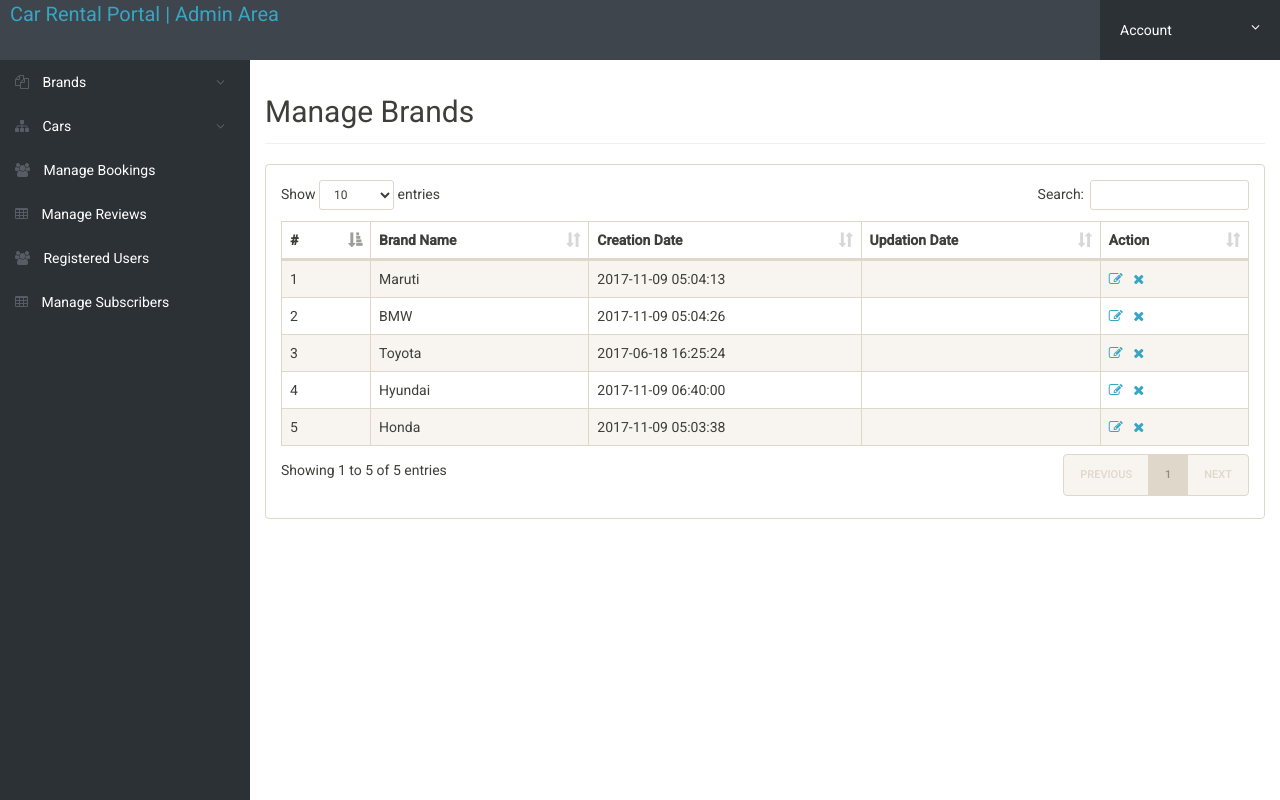
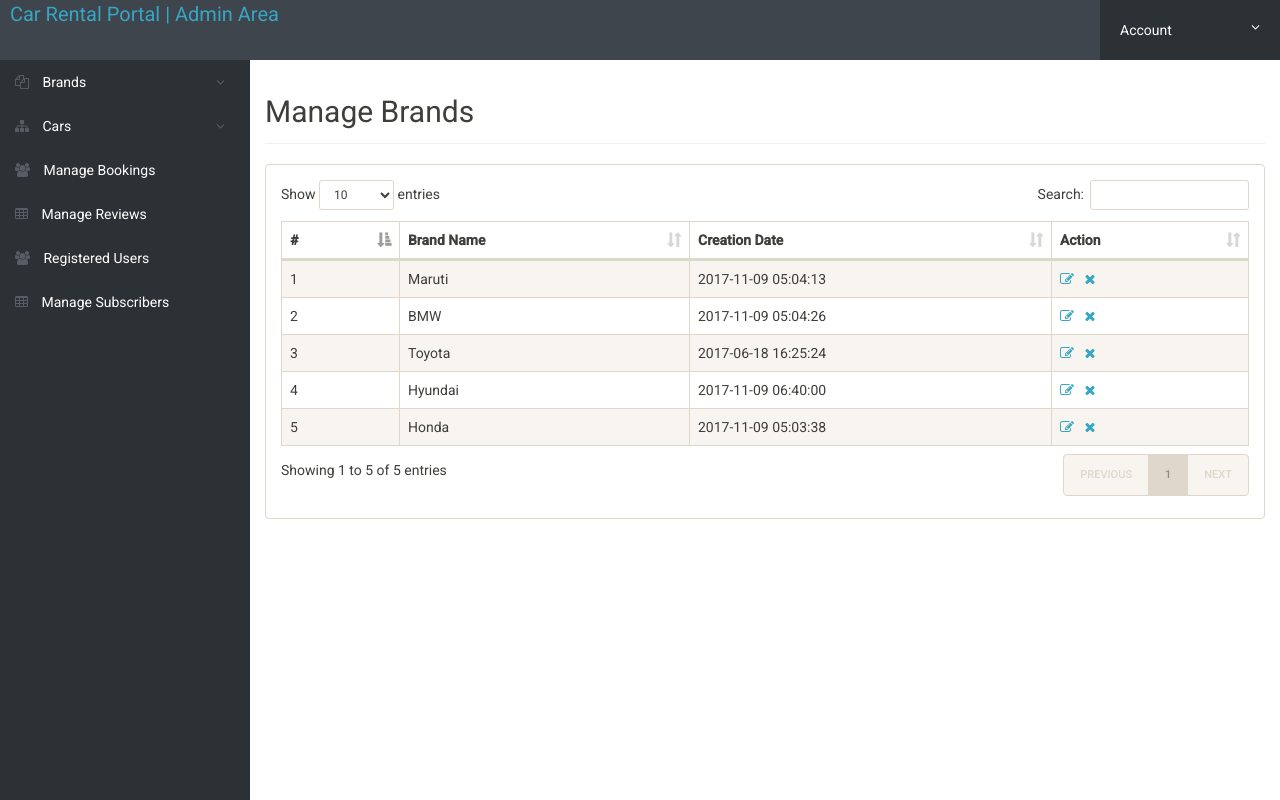
Before and after one commit to bapspatil/CarRentalPortal, a PHP site: page /admin/manage-brands.php in a window 1280 px wide. Run offline with PHP 8.4, Linux system fonts and the light colour scheme; a user stored in the database is signed in; data comes from the database, SQL or seed files in the repository; data that the repository does not hold is empty.

Commit message:
Removed Updation Date

```diff
--- a/carrental/admin/manage-brands.php
+++ b/carrental/admin/manage-brands.php
@@ -96,7 +96,7 @@ $msg="Page data updated  successfully";
 										<th>#</th>
 												<th>Brand Name</th>
 											<th>Creation Date</th>
-											<th>Updation Date</th>
+
 
 											<th>Action</th>
 										</tr>
@@ -116,7 +116,6 @@ foreach($results as $result)
 											<td><?php echo htmlentities($cnt);?></td>
 											<td><?php echo htmlentities($result->BrandName);?></td>
 											<td><?php echo htmlentities($result->CreationDate);?></td>
-											<td><?php echo htmlentities($result->UpdationDate);?></td>
 <td><a href="edit-brand.php?id=<?php echo $result->id;?>"><i class="fa fa-edit"></i></a>&nbsp;&nbsp;
 <a href="manage-brands.php?del=<?php echo $result->id;?>" onclick="return confirm('Do you want to delete');"><i class="fa fa-close"></i></a></td>
 										</tr>
```
